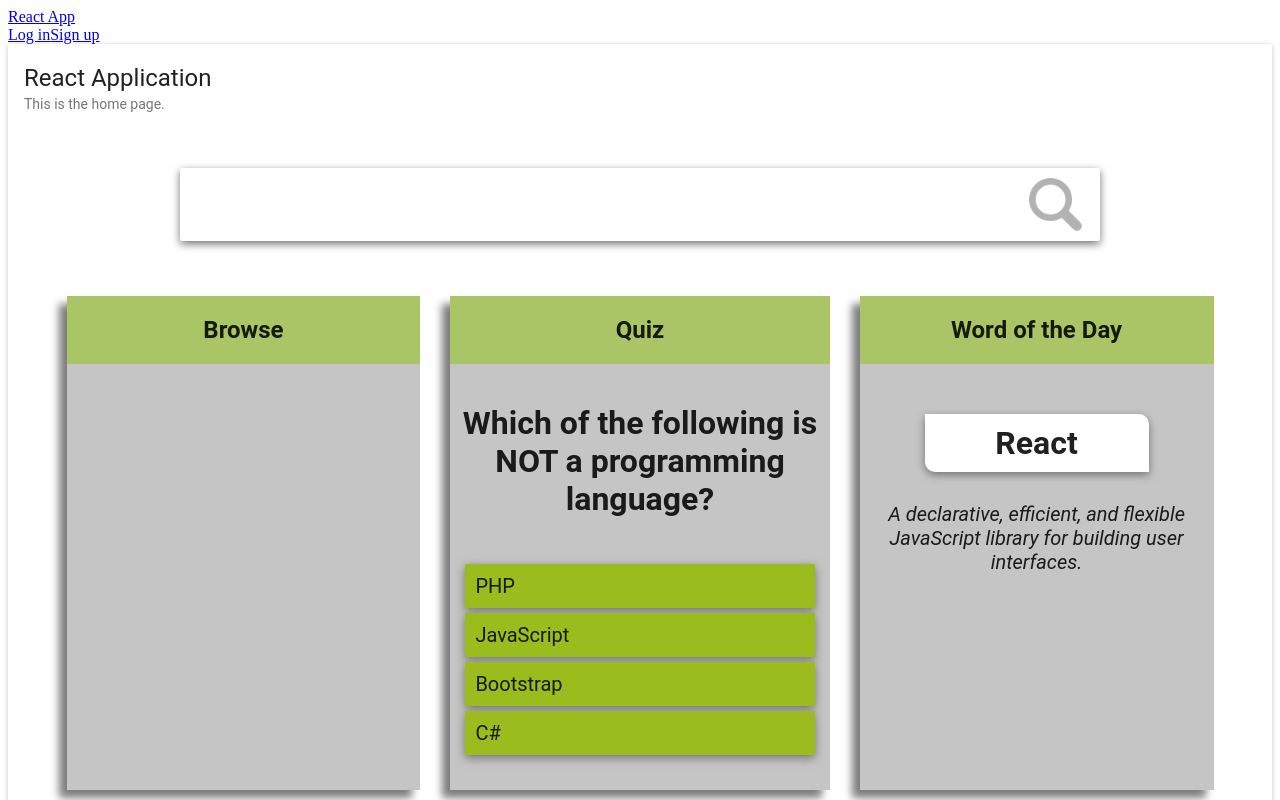
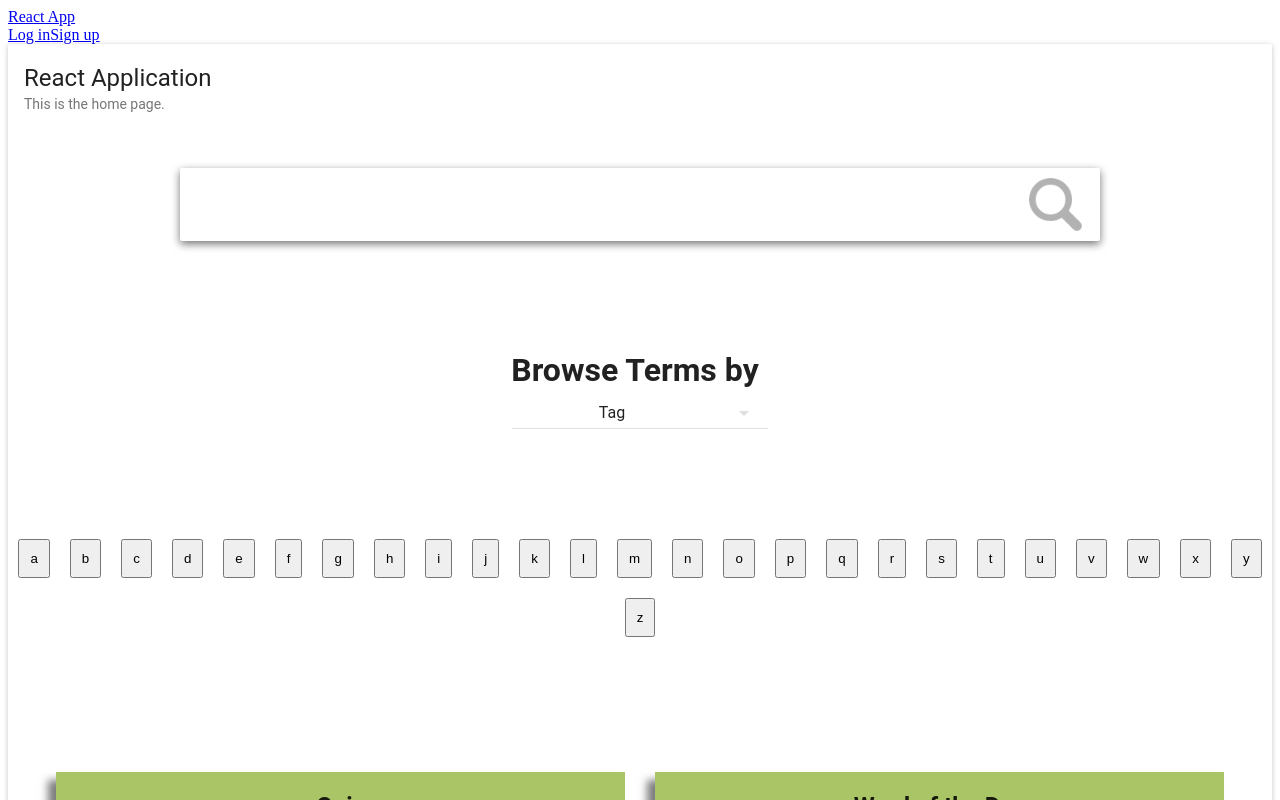
Before and after one commit to dbdoyle182/Contech, a React (Create React App) app in the folder client/: page / in a window 1280 px wide. Shown: the top 800 px of the page. Built offline with nearby package versions, Linux system fonts and the light colour scheme.

Commit message:
changing the Browse component to include select menus

```diff
--- a/client/src/components/Browse/Browse.css
+++ b/client/src/components/Browse/Browse.css
@@ -1,28 +1,30 @@
 .browse {
-    background: #c5c5c5;
-    min-height: 25em;
     text-align: center;
-    margin: 15px;
-    box-shadow: 0px 3px 9px #737373;
+    margin: 110px 0;
 }
 
-.browse:hover {
-    box-shadow: -12px 13px 16px #5d5d5d;
-    transition: all .3s ease-out;
-    transform: scale(1.02);
+.browse h1 {
+    margin: 0 10px 0 0;
 }
 
-.title {
-    background: rgba(149, 199, 27, 0.55);
-    margin: 0 0 20px 0;
-    padding: 20px;
+/* .browse h1,
+.menu {
+    display: inline;
+} */
+
+.letters {
+    margin: 80px 0;
 }
 
-@media only screen and (min-width: 1020px)  {
+.letters button {
+    padding: 10px;
+    margin: 10px;
+}
 
-    .browse {
-      width: 28%;
-      box-shadow: -8px 8px 8px #7d7d7d;
-    }
+/* #undefined--undefined-39612 button {
+    position: relative;
+}
 
-}
+#undefined--undefined-39612 {
+    color: red;
+} */
--- a/client/src/components/Browse/Browse.js
+++ b/client/src/components/Browse/Browse.js
@@ -1,9 +1,80 @@
-import React from "react";
+import React, {Component} from 'react';
+import SelectField from 'material-ui/SelectField';
+import MenuItem from 'material-ui/MenuItem';
 import "./Browse.css";
+
+const tags = [
+    <MenuItem key={0} value={0} primaryText="Tag" disabled />,
+    <MenuItem key={1} value={1} primaryText="Library" />,
+    <MenuItem key={2} value={2} primaryText="Data" />,
+    <MenuItem key={3} value={3} primaryText="Server" />,
+    <MenuItem key={4} value={4} primaryText="Backend" />,
+    <MenuItem key={5} value={5} primaryText="Language" />,
+    <MenuItem key={6} value={6} primaryText="Framework" />,
+    <MenuItem key={7} value={7} primaryText="Language Feature" />,
+    <MenuItem key={8} value={8} primaryText="World Wide Web" />,
+    <MenuItem key={9} value={9} primaryText="Software" />,
+    <MenuItem key={10} value={10} primaryText="Frontend" />,
+    <MenuItem key={11} value={11} primaryText="Git" />,
+    <MenuItem key={12} value={12} primaryText="Miscellaneous" />
+];
+
+class TagMenu extends Component {
+    state = {
+      value: 0,
+    };
+
+    handleChange = (event, index, value) => this.setState({value});
+
+    render() {
+      return (
+          <SelectField
+            value={this.state.value}
+            onChange={this.handleChange}
+          >
+            {tags}
+          </SelectField>
+      );
+    }
+}
 
 const Browse = props => (
     <div className="browse">
-        <h2 className="title">Browse</h2>
+
+        <h1>Browse Terms by </h1>
+        <TagMenu className="menu"/>
+
+        <br/>
+
+        <div className="letters">
+            <button>a</button>
+            <button>b</button>
+            <button>c</button>
+            <button>d</button>
+            <button>e</button>
+            <button>f</button>
+            <button>g</button>
+            <button>h</button>
+            <button>i</button>
+            <button>j</button>
+            <button>k</button>
+            <button>l</button>
+            <button>m</button>
+            <button>n</button>
+            <button>o</button>
+            <button>p</button>
+            <button>q</button>
+            <button>r</button>
+            <button>s</button>
+            <button>t</button>
+            <button>u</button>
+            <button>v</button>
+            <button>w</button>
+            <button>x</button>
+            <button>y</button>
+            <button>z</button>
+        </div>
+
     </div>
 );
 
--- a/client/src/components/HomePage.css
+++ b/client/src/components/HomePage.css
@@ -4,7 +4,7 @@
     .flex-container {
         display: flex;
         flex-direction: row;
-        flex-wrap: wrap;
+        flex-wrap: nowrap;
         justify-content: center;
     }
 
--- a/client/src/components/HomePage.js
+++ b/client/src/components/HomePage.js
@@ -11,8 +11,8 @@ const HomePage = () => (
     <Card className='container'>
         <CardTitle title="React Application" subtitle="This is the home page." />
         <SearchBar/>
+        <Browse/>
         <div className="flex-container">
-            <Browse/>
             <Quiz/>
             <WordOfTheDay/>
         </div>
--- a/client/src/components/Quiz/Quiz.css
+++ b/client/src/components/Quiz/Quiz.css
@@ -1,6 +1,6 @@
 .quiz {
     background: #c5c5c5;
-    min-height: 25em;
+    min-height: 30em;
     text-align: center;
     margin: 15px;
     box-shadow: 0px 3px 9px #737373;
@@ -19,14 +19,14 @@
 }
 
 .question {
-    padding: 10px;
+    padding: 15px;
 }
 
 ul {
     text-align: left;
     font-size: 20px;
     list-style: none;
-    padding: 10px;
+    padding: 15px;
 }
 
 li {
@@ -44,7 +44,7 @@ li:hover {
 @media only screen and (min-width: 1020px)  {
 
     .quiz {
-      width: 30%;
+      width: 45%;
       box-shadow: -8px 8px 8px #7d7d7d;
     }
 
--- a/client/src/components/SearchBar/SearchBar.css
+++ b/client/src/components/SearchBar/SearchBar.css
@@ -20,6 +20,7 @@
     width: 85%;
     outline: none;
     border: 2px solid #707070;
+    box-shadow: none;
 }
 
 .search-btn {
--- a/client/src/components/SearchBar/SearchBar.js
+++ b/client/src/components/SearchBar/SearchBar.js
@@ -6,7 +6,7 @@ const SearchBar = props => (
     <div className="search">
         <form>
             <input type="text" className="search-box" required/>
-            <button type="submit" value="" className="search-btn" ></button>
+            <button type="submit" value="" className="search-btn"></button>
         </form>
     </div>
 
--- a/client/src/components/WordOfTheDay/WordOfTheDay.css
+++ b/client/src/components/WordOfTheDay/WordOfTheDay.css
@@ -1,6 +1,6 @@
 .wordoftheday {
     background: #c5c5c5;
-    min-height: 25em;
+    min-height: 30em;
     text-align: center;
     margin: 15px;
     box-shadow: 0px 3px 9px #737373;
@@ -35,8 +35,8 @@
 @media only screen and (min-width: 1020px)  {
 
     .wordoftheday {
-      width: 28%;
+      width: 45%;
       box-shadow: -8px 8px 8px #7d7d7d;
     }
 
-  }
+}
```
